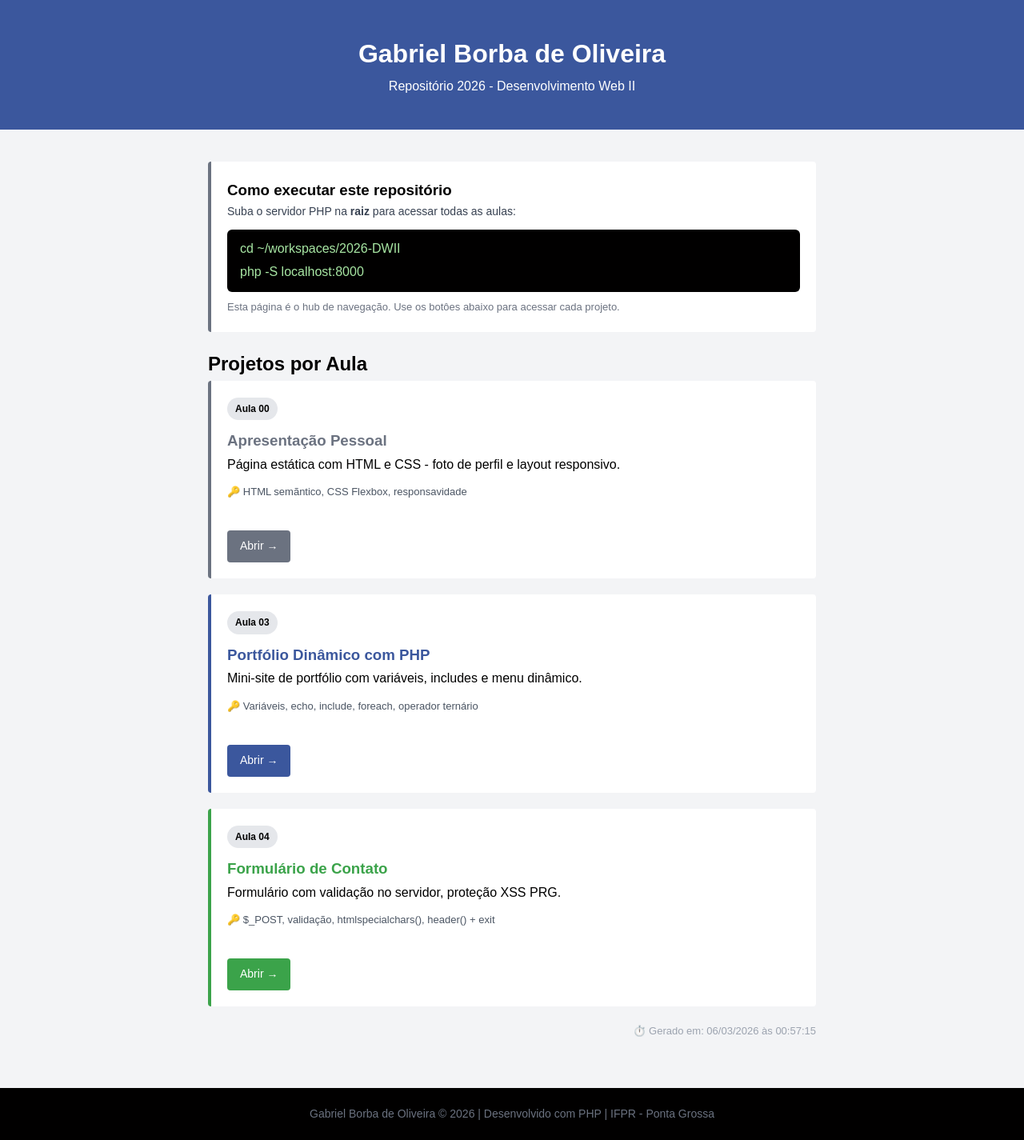
After one commit to Gabriel-Borba-Oliveira/2026-DWII, a PHP site: page / in a window 1280 px wide. The commit adds this page. Shown: the whole page at 80% size. Run offline with PHP 8.4, Linux system fonts and the light colour scheme.

Commit message:
refactor: hub na raiz, centraliza includes e css globais

```diff
--- /dev/null
+++ b/includes/style.css
@@ -0,0 +1,181 @@
+/* ════════════════════════════════════════════════════════════
+ * ARQUIVO    : includes/style.css
+ * Disciplina : Desenvolvimento Web II (2026-DWII)
+ * Aula       : 04 — PHP para Web: Formulários, GET e POST
+ * Autor      : Gabriel Borba de Oliveira
+ * Escopo     : Estilos globais compartilhados por todas as aulas
+ * ════════════════════════════════════════════════════════════
+ *
+ * Um único arquivo CSS para todo o projeto.
+ * Para mudar o visual do menu, do rodapé ou dos formulários:
+ * edite AQUI — a mudança reflete em todas as páginas.
+ */
+
+/* ── Reset e base ──────────────────────────────── */
+* { box-sizing: border-box; margin: 0; padding: 0; }
+body {
+  font-family: Arial, sans-serif;
+  background: #f3f4f6;
+  color: #010000;
+  line-height: 1.7;
+}
+
+/* ── Layout ─────────────────────────────────────── */
+.container {
+  max-width: 800px;
+  margin: 40px auto;
+  padding: 0 20px;
+}
+
+/* ── Títulos de seção ────────────────────────────── */
+h1.titulo-secao { color: #3b579d; margin-bottom: 24px; }
+
+/* ── Navegação ───────────────────────────────────── */
+nav {
+  background: #3b579d;
+  padding: 15px 30px;
+  display: flex;
+  align-items: center;
+  gap: 4px;
+}
+nav a {
+  color: white;
+  text-decoration: none;
+  margin-right: 20px;
+  font-weight: bold;
+}
+/* Classe aplicada via PHP ao item da página atual */
+nav a.ativo {
+  color: #f0b341;
+  border-bottom: 2px solid #f0b341;
+}
+
+/* ── Cards de conteúdo ───────────────────────────── */
+.card {
+  background: white;
+  padding: 28px;
+  border-radius: 8px;
+  margin-bottom: 16px;
+  border-left: 4px solid #3b579d;
+}
+.card h3 { margin-top: 0; color: #2a4080; margin-bottom: 12px; }
+.card p  { margin-bottom: 0; color: #374151; }
+
+/* ── Formulários ─────────────────────────────────── */
+.form-container {
+  background: white;
+  padding: 30px;
+  border-radius: 8px;
+}
+label {
+  display: block;
+  font-weight: bold;
+  margin-bottom: 6px;
+  margin-top: 16px;
+}
+label:first-of-type { margin-top: 0; }
+
+input[type="text"],
+textarea {
+  width: 100%;
+  padding: 10px;
+  border: 1px solid #d1d5db;
+  border-radius: 6px;
+  font-size: 15px;
+  font-family: Arial, sans-serif;
+}
+textarea { resize: vertical; }
+
+button[type="submit"] {
+  margin-top: 20px;
+  background: #3b579d;
+  color: white;
+  border: none;
+  padding: 12px 28px;
+  border-radius: 6px;
+  font-size: 15px;
+  cursor: pointer;
+}
+button[type="submit"]:hover { background: #2a4080; }
+
+/* ── Alertas ─────────────────────────────────────── */
+/* Exibidos pelo PHP quando há erros de validação */
+.alerta-erro {
+  background: #fce8e8;
+  border-left: 4px solid #cf1c21;
+  border-radius: 0 8px 8px 0;
+  padding: 18px 22px;
+  margin-top: 20px;
+}
+.alerta-erro h3 { color: #cf1c21; margin-top: 0; }
+
+/* Exibido pelo PHP quando o envio foi bem-sucedido */
+.alerta-sucesso {
+  background: #e9f5ea;
+  border-left: 4px solid #3ba34a;
+  border-radius: 0 8px 8px 0;
+  padding: 18px 22px;
+  margin-top: 20px;
+}
+.alerta-sucesso h3 { color: #3ba34a; margin-top: 0; }
+
+/* ── Rodapé ──────────────────────────────────────── */
+footer {
+  background: #010000;
+  color: #6b7280;
+  text-align: center;
+  padding: 20px;
+  margin-top: 60px;
+  font-size: 14px;
+  line-height: 1.8;
+}
+
+
+/* ── Cabeçalho da página inicial (hub) ── */
+header {
+    background: #3b579d;
+    color: white;
+    padding: 40px 20px;
+    text-align: center;
+}
+/* Estilo básico para as caixas de aula */
+.card-aula, .box-info {
+    background: white;
+    padding: 20px;
+    margin-bottom: 20px;
+    border-left: 4px solid #6b7280;  /* cor padrão, pode ser alterada inline */
+    border-radius: 4px;
+}
+
+/* Número da aula em destaque */
+.badge {
+    display: inline-block;
+    background: #e5e7eb;
+    padding: 4px 10px;
+    border-radius: 16px;
+    font-size: 12px;
+    font-weight: bold;
+    margin-bottom: 10px;
+}
+
+/* Linha dos conceitos (ícone + texto) */
+.conceitos {
+    display: block;
+    font-size: 13px;
+    color: #4b5563;
+    margin: 10px 0;
+}
+
+/* Botão "Abrir →" */
+.btn {
+    display: inline-block;
+    background: #3b579d;
+    color: white;
+    padding: 8px 16px;
+    text-decoration: none;
+    border-radius: 4px;
+    font-size: 14px;
+}
+.btn:hover {
+    background: #2a4080;
+}
--- /dev/null
+++ b/index.php
@@ -0,0 +1,149 @@
+<?php
+/*
+ARQUIVO     : index.php (raiz do repositório 2026-DWII)
+Disciplina  : Desenvolvimento Web II (2026-DWII)
+Aula        : 04 - PHP para WEB: Formulários, GET e POST
+Autor       : Gabriel Borba de Oliveira
+Conceitos   : Ponto de entrada , array associativo, foreach, date(), htmlspecialchars()
+
+
+Hub de navegação - exibido quando o servidor sobe na raiz:
+    php -S localhost:8000
+
+Por estar fora das subpastas, este arquivo NÃO usa os
+includes compartilhados (cabecalho.php, nav.php, rodape.php) .
+Cabeçalho, nav e rodapé são definidos inline aqui.
+*/
+
+// -- VARIÁVEIS DE CONTEÚDO --
+$nome      = "Gabriel Borba de Oliveira";
+$subtitulo = "Repositório 2026 - Desenvolvimento Web II";
+
+// -- CATÁLOGO DE AULAS --
+$aulas = [
+    [
+        "numero"    => "00",
+        "nome"      => "Apresentação Pessoal",
+        "descricao" => "Página estática com HTML e CSS - foto de perfil e layout
+responsivo.",
+        "link"      => "00_apresentacao/index.html",
+        "icone"     => "",
+        "cor"       => "#6b7280",
+        "conceitos" => "HTML semãntico, CSS Flexbox, responsavidade",
+    ],
+    [
+        "numero"    => "03",
+        "nome"      => "Portfólio Dinâmico com PHP",
+        "descricao" => "Mini-site de portfólio com variáveis, includes e menu
+dinâmico.",
+        "link"      => "01_php-intro/index.php",
+        "icone"     => "",
+        "cor"       => "#3b579d",
+        "conceitos" => "Variáveis, echo, include, foreach, operador ternário",
+    ],
+    [
+        "numero"    => "04",
+        "nome"      => "Formulário de Contato",
+        "descricao" => "Formulário com validação no servidor, proteção XSS
+PRG.",
+        "link"      => "02_formularios/contato.php",
+        "icone"     => "",
+        "cor"       => "#3ba34a",
+        "conceitos" => '$_POST, validação, htmlspecialchars(), header() + exit'
+    ],
+];
+?>
+<!DOCTYPE html>
+<html lang="pt-BR">
+<head>
+    <meta charset="UTF-8">
+    <meta name="viewport" content="width=device-width, initial-scale=1.0">
+    <title><?php echo htmlspecialchars($subtitulo); ?></title>
+
+    <!--
+    index.php está na RAIZ (2026-DWII/).
+    A pasta includes/ também está na raiz - mesmo nível.
+    Por isso o caminho é direto: "includes/style.css"
+    (sem "../" - esse prefixo só aparece nas subpastas).
+
+    Esse <link> faz o navegador carregar o style.css como
+    arquivo separado - sem nenhum CSS embutido aqui.
+    -->
+    <link rel="stylesheet" href="includes/style.css">
+</head>
+<body>
+
+    <!-- CABEÇALHO -- mesmo padrão visual das demais páginas -->
+     <header>
+        <h1><?php echo htmlspecialchars($nome); ?> </h1>
+        <p><?php echo htmlspecialchars($subtitulo); ?></p>
+    </header>
+
+    <div class="container">
+
+        <!-- INSTRUÇÃO DE USO -- exibida logo ao abrir o repositório -->
+         <div class="box-info" style="margin-top: 0;">
+            <h3> Como executar este repositório</h3>
+            <p style="font-size: 14px; color: #374151;">
+                Suba o servidor PHP na <strong>raiz</strong> para acessar todas as aulas:
+            </p>
+            <div style="background: #010000; color: #a8e6a3; padding: 10px 16px;
+                        border-radius: 6px; margin-top: 10px; font-family: 'Courier
+New', monospace;
+                        font-size: 13px; line-height: 1.8;">
+             cd ~/workspaces/2026-DWII<br>php -S localhost:8000
+            </div>
+            <p style="font-size: 13px; color: #6b7280; margin-top: 8px;">
+                Esta página é o hub de navegação. Use os botôes abaixo para acessar cada
+        projeto.
+            </p>
+            </div>
+
+            <!-- LISTAGEM DAS AULAS --- foreach percorre o array $aulas -->
+             <h2 class="secao"> Projetos por Aula</h2>
+
+             <?php foreach ($aulas as $aula): ?>
+                <!--
+                    border-left-color dinâmica: cada aula tem sua cor definida no array.
+                    Isso evita criar uma classe CSS diferente para cada card.
+                -->
+                <div class="card-aula"
+                     style="border-left-color: <?php echo $aula['cor']; ?>">
+
+                  <div class="icone"><?php echo $aula['icone']; ?></div>
+
+                  <div class="conteudo">
+                    <span class="badge">Aula <?php echo htmlspecialchars($aula['numero']); ?>
+             </span>
+                    <h3 style="color: <?php echo $aula['cor']; ?>;">
+                        <?php echo htmlspecialchars($aula['nome']); ?>
+                    </h3>
+                    <p><?php echo htmlspecialchars($aula['descricao']); ?></p>
+                    <span class="conceitos">
+                        🔑 <?php echo htmlspecialchars($aula['conceitos']); ?>
+                    </span><br>
+                    <a href="<?php echo htmlspecialchars($aula['link']); ?>"
+                        class="btn"
+                        style="background: <?php echo $aula['cor']; ?>;">
+                        Abrir →
+                    </a>
+                </div>
+
+             </div>
+            <?php endforeach; ?>
+
+            <!-- TIMESTAMP --- demonstra date() - igual ao index.php do portfólio -->
+             <p style="text-align: right; font-size: 13px; color: #9ca3af; margin-top: 8px;">
+               ⏱️ Gerado em: <?php echo date("d/m/Y \à\s H:i:s"); ?>
+             </p>
+
+             </div>
+
+             <!-- RODAPÉ --- mesmo padrão visual do odape.php das subpastas -->
+              <footer>
+                <?php echo htmlspecialchars($nome); ?>
+                &copy; <?php echo date("Y"); ?>
+                | Desenvolvido com PHP | IFPR - Ponta Grossa
+             </footer>
+</body>
+</html>
```
Also changed, not shown: 01_php-intro/includes/cabecalho.php (deleted, +0 -21 lines), 01_php-intro/includes/nav.php (deleted, +0 -17 lines), 01_php-intro/includes/rodape.php (deleted, +0 -11 lines), 01_php-intro/index.php (+14 -52 lines), 01_php-intro/projetos.php (+13 -27 lines), 01_php-intro/sobre.php (+17 -25 lines), includes/cabecalho.php (added, +43 -0 lines), includes/nav.php (added, +51 -0 lines), includes/rodape.php (added, +23 -0 lines).
